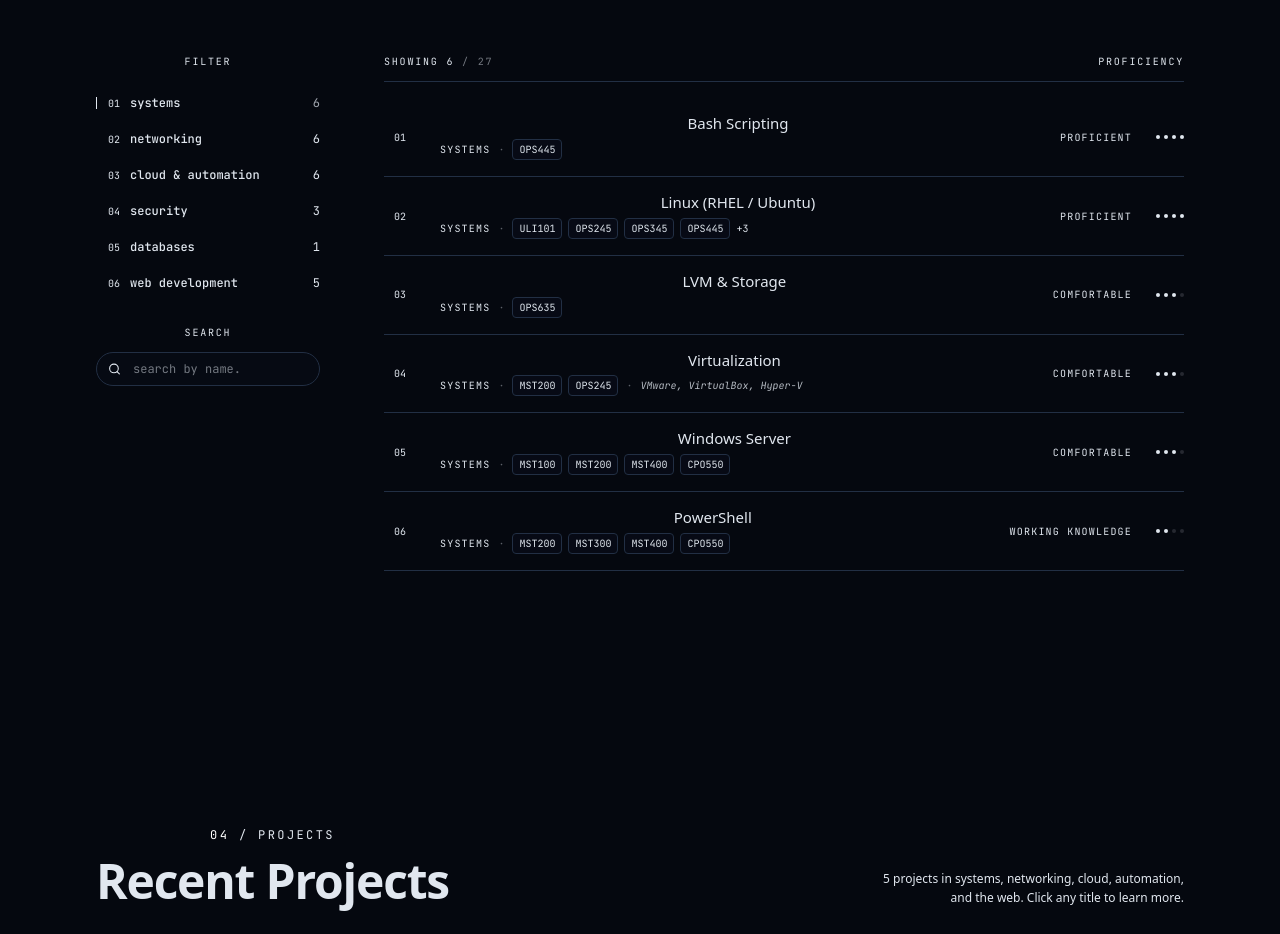
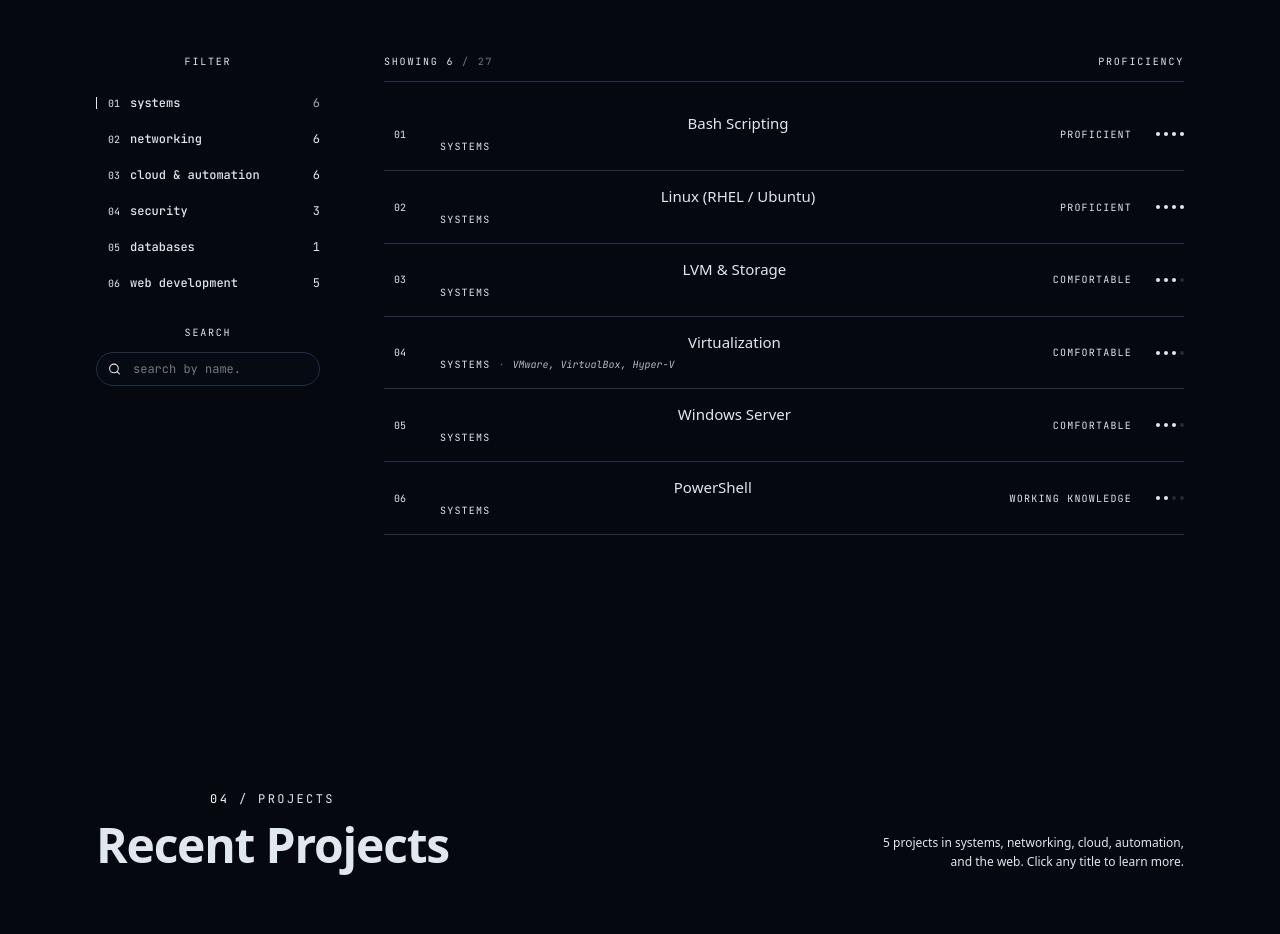
Before and after one commit to Santi2307/santi-portafolio, a React (Vite) app: page / in a window 1280 px wide. Shown: the part 2680-3614 px from the top of the page. Built offline with nearby package versions, Linux system fonts and the light colour scheme.

Commit message:
remove skills courses

```diff
--- a/src/components/SkillsSection.jsx
+++ b/src/components/SkillsSection.jsx
@@ -14,149 +14,61 @@ import { cn } from "@/lib/utils";
 
 /**
  * Each skill includes:
- *   level   — 1: Familiar, 2: Working knowledge, 3: Comfortable, 4: Proficient
- *   courses — Seneca course codes where the skill was acquired
+ *   level — 1: Familiar, 2: Working knowledge, 3: Comfortable, 4: Proficient
  */
 const SKILLS = [
   /* Systems */
-  {
-    name: "Linux (RHEL / Ubuntu)",
-    category: "systems",
-    level: 4,
-    courses: [
-      "ULI101",
-      "OPS245",
-      "OPS345",
-      "OPS445",
-      "RHT524",
-      "RHT634",
-      "OPS635",
-    ],
-  },
-  {
-    name: "Bash Scripting",
-    category: "systems",
-    level: 4,
-    courses: ["OPS445"],
-  },
+  { name: "Linux (RHEL / Ubuntu)", category: "systems", level: 4 },
+  { name: "Bash Scripting", category: "systems", level: 4 },
   {
     name: "Virtualization",
     category: "systems",
     level: 3,
-    courses: ["MST200", "OPS245"],
     note: "VMware, VirtualBox, Hyper-V",
   },
-  {
-    name: "Windows Server",
-    category: "systems",
-    level: 3,
-    courses: ["MST100", "MST200", "MST400", "CPO550"],
-  },
-  { name: "LVM & Storage", category: "systems", level: 3, courses: ["OPS635"] },
-  {
-    name: "PowerShell",
-    category: "systems",
-    level: 2,
-    courses: ["MST200", "MST300", "MST400", "CPO550"],
-  },
+  { name: "Windows Server", category: "systems", level: 3 },
+  { name: "LVM & Storage", category: "systems", level: 3 },
+  { name: "PowerShell", category: "systems", level: 2 },
 
   /* Networking */
-  {
-    name: "Cisco IOS",
-    category: "networking",
-    level: 3,
-    courses: ["CSN305", "CPO520"],
-  },
-  {
-    name: "Aruba AOS-CX",
-    category: "networking",
-    level: 3,
-    courses: ["APL701"],
-  },
-  {
-    name: "VLANs & Trunking",
-    category: "networking",
-    level: 4,
-    courses: ["CSN205", "CSN305"],
-  },
-  {
-    name: "OSPF & DHCP",
-    category: "networking",
-    level: 3,
-    courses: ["CSN305", "CSN405", "CSN505", "APL701"],
-  },
+  { name: "Cisco IOS", category: "networking", level: 3 },
+  { name: "Aruba AOS-CX", category: "networking", level: 3 },
+  { name: "VLANs & Trunking", category: "networking", level: 4 },
+  { name: "OSPF & DHCP", category: "networking", level: 3 },
   {
     name: "Wireless & RF",
     category: "networking",
     level: 3,
-    courses: ["CSN405"],
     note: "Link budget, Fresnel zone, EIRP",
   },
-  {
-    name: "Packet Tracer",
-    category: "networking",
-    level: 4,
-    courses: ["CSN105", "CSN205", "CSN305"],
-  },
+  { name: "Packet Tracer", category: "networking", level: 4 },
 
   /* Cloud & Automation */
   {
     name: "Ansible",
     category: "cloud",
     level: 4,
-    courses: ["APL701"],
     note: "Aruba switch automation capstone",
   },
-  { name: "Docker / Podman", category: "cloud", level: 3, courses: ["OPS445"] },
-  { name: "OpenShift", category: "cloud", level: 2, courses: ["OPS635"] },
-  {
-    name: "Microsoft Azure",
-    category: "cloud",
-    level: 3,
-    courses: ["MST200", "MST300", "MST400", "CPO550"],
-  },
-  {
-    name: "Azure Virtual Desktop",
-    category: "cloud",
-    level: 3,
-    courses: ["MST400"],
-  },
-  { name: "GlusterFS", category: "cloud", level: 2, courses: ["OPS635"] },
+  { name: "Docker / Podman", category: "cloud", level: 3 },
+  { name: "OpenShift", category: "cloud", level: 2 },
+  { name: "Microsoft Azure", category: "cloud", level: 3 },
+  { name: "Azure Virtual Desktop", category: "cloud", level: 3 },
+  { name: "GlusterFS", category: "cloud", level: 2 },
 
   /* Security */
-  {
-    name: "Incident Response",
-    category: "security",
-    level: 3,
-    courses: ["SEC320"],
-  },
-  {
-    name: "Security Analysis",
-    category: "security",
-    level: 2,
-    courses: ["SEC400"],
-  },
-  {
-    name: "SELinux & Hardening",
-    category: "security",
-    level: 3,
-    courses: ["OPS445", "SEC220"],
-  },
+  { name: "Incident Response", category: "security", level: 3 },
+  { name: "Security Analysis", category: "security", level: 2 },
+  { name: "SELinux & Hardening", category: "security", level: 3 },
 
   /* Databases */
-  {
-    name: "PostgreSQL / SQL",
-    category: "databases",
-    level: 3,
-    courses: ["DAT330"],
-  },
+  { name: "PostgreSQL / SQL", category: "databases", level: 3 },
 
   /* Web Development */
   {
     name: "React",
     category: "web",
     level: 4,
-    courses: [],
     note: "Santi's Portfolio",
   },
   { name: "JavaScript (ES6+)", category: "web", level: 4 },
@@ -212,8 +124,7 @@ const ProficiencyDots = ({ level }) => (
 const SkillRow = ({ skill, index }) => {
   const reducedMotion = useReducedMotion();
   const tooltipId = `skill-${skill.name.replace(/\W+/g, "-").toLowerCase()}-info`;
-  const hasContext = (skill.courses?.length ?? 0) > 0 || skill.note;
-  const totalCourses = skill.courses?.length ?? 0;
+  const hasContext = Boolean(skill.note);
 
   return (
     <motion.div
@@ -245,26 +156,6 @@ const SkillRow = ({ skill, index }) => {
           <span className="uppercase tracking-[0.12em] text-muted-foreground/70">
             {skill.category}
           </span>
-          {totalCourses > 0 && (
-            <>
-              <span className="opacity-40">·</span>
-              <span className="inline-flex items-center gap-1.5">
-                {skill.courses.slice(0, 4).map((code) => (
-                  <span
-                    key={code}
-                    className="rounded border border-border bg-card/40 px-1.5 py-0.5 tabular-nums"
-                  >
-                    {code}
-                  </span>
-                ))}
-                {totalCourses > 4 && (
-                  <span className="text-muted-foreground/60">
-                    +{totalCourses - 4}
-                  </span>
-                )}
-              </span>
-            </>
-          )}
           {skill.note && (
             <>
               <span className="opacity-40">·</span>
@@ -284,9 +175,7 @@ const SkillRow = ({ skill, index }) => {
 
       {hasContext && (
         <span id={tooltipId} className="sr-only">
-          {LEVEL_LABELS[skill.level]}.
-          {totalCourses > 0 && ` Learned in ${skill.courses.join(", ")}.`}
-          {skill.note && ` ${skill.note}.`}
+          {LEVEL_LABELS[skill.level]}.{skill.note && ` ${skill.note}.`}
         </span>
       )}
     </motion.div>
@@ -386,14 +275,6 @@ const SearchInput = ({ value, onChange }) => (
           aria-label="Clear search"
         >
           <X size={12} />
-          <motion.p
-            initial={{ opacity: 0, y: 10 }}
-            animate={inView ? { opacity: 1, y: 0 } : {}}
-            transition={{ duration: 0.5 }}
-            className="mb-3 font-mono text-xs uppercase tracking-[0.2em] text-muted-foreground"
-          >
-            <span className="text-white">03</span> / skills
-          </motion.p>
         </motion.button>
       )}
     </AnimatePresence>
@@ -423,7 +304,6 @@ export const SkillsSection = () => {
     const matchesSearch = (s) =>
       !term ||
       s.name.toLowerCase().includes(term) ||
-      s.courses?.some((c) => c.toLowerCase().includes(term)) ||
       s.note?.toLowerCase().includes(term);
 
     const result = { all: 0 };
@@ -447,7 +327,6 @@ export const SkillsSection = () => {
         (s) =>
           !term ||
           s.name.toLowerCase().includes(term) ||
-          s.courses?.some((c) => c.toLowerCase().includes(term)) ||
           s.note?.toLowerCase().includes(term),
       )
       .sort((a, b) => b.level - a.level || a.name.localeCompare(b.name));
```
